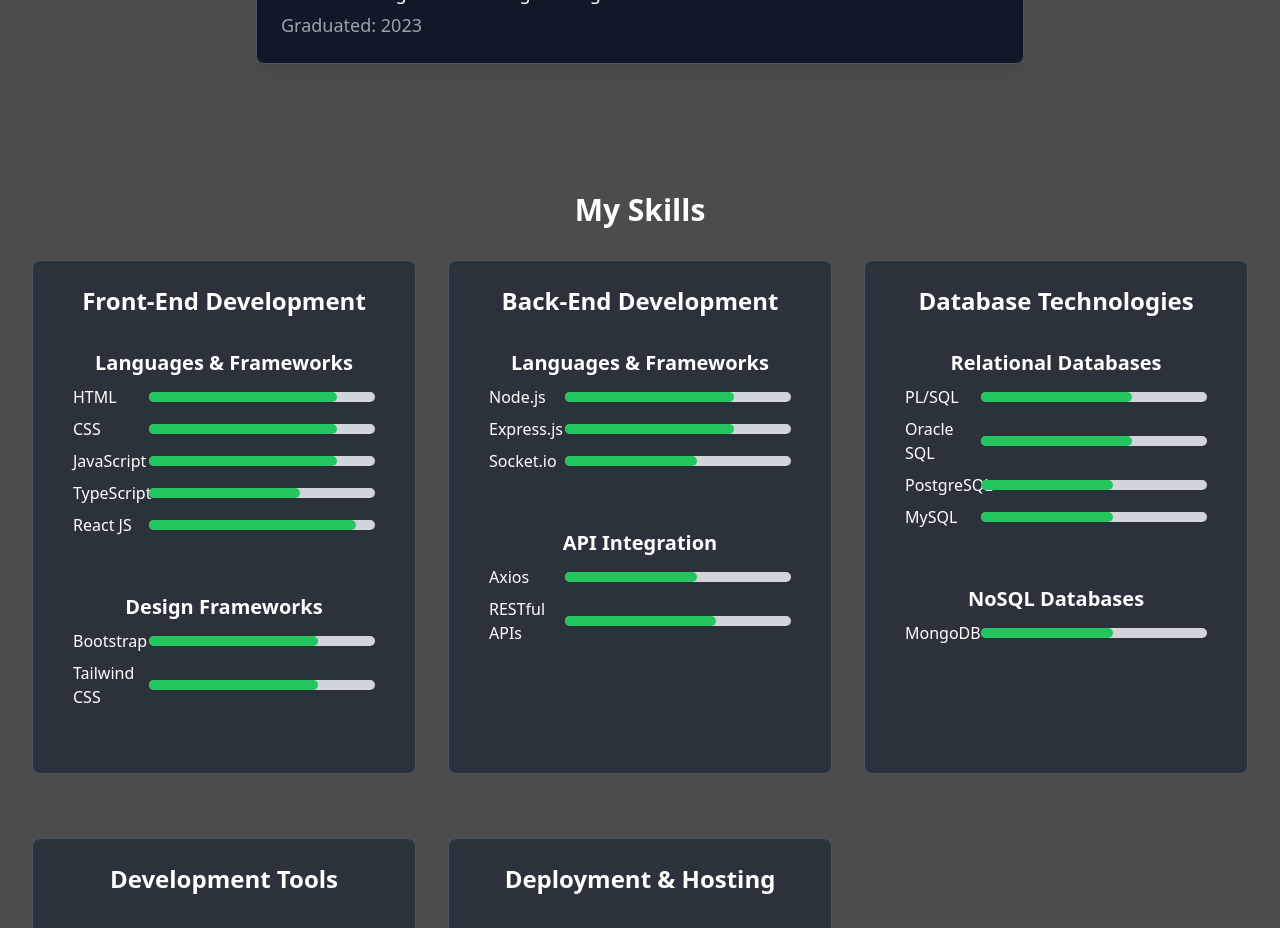
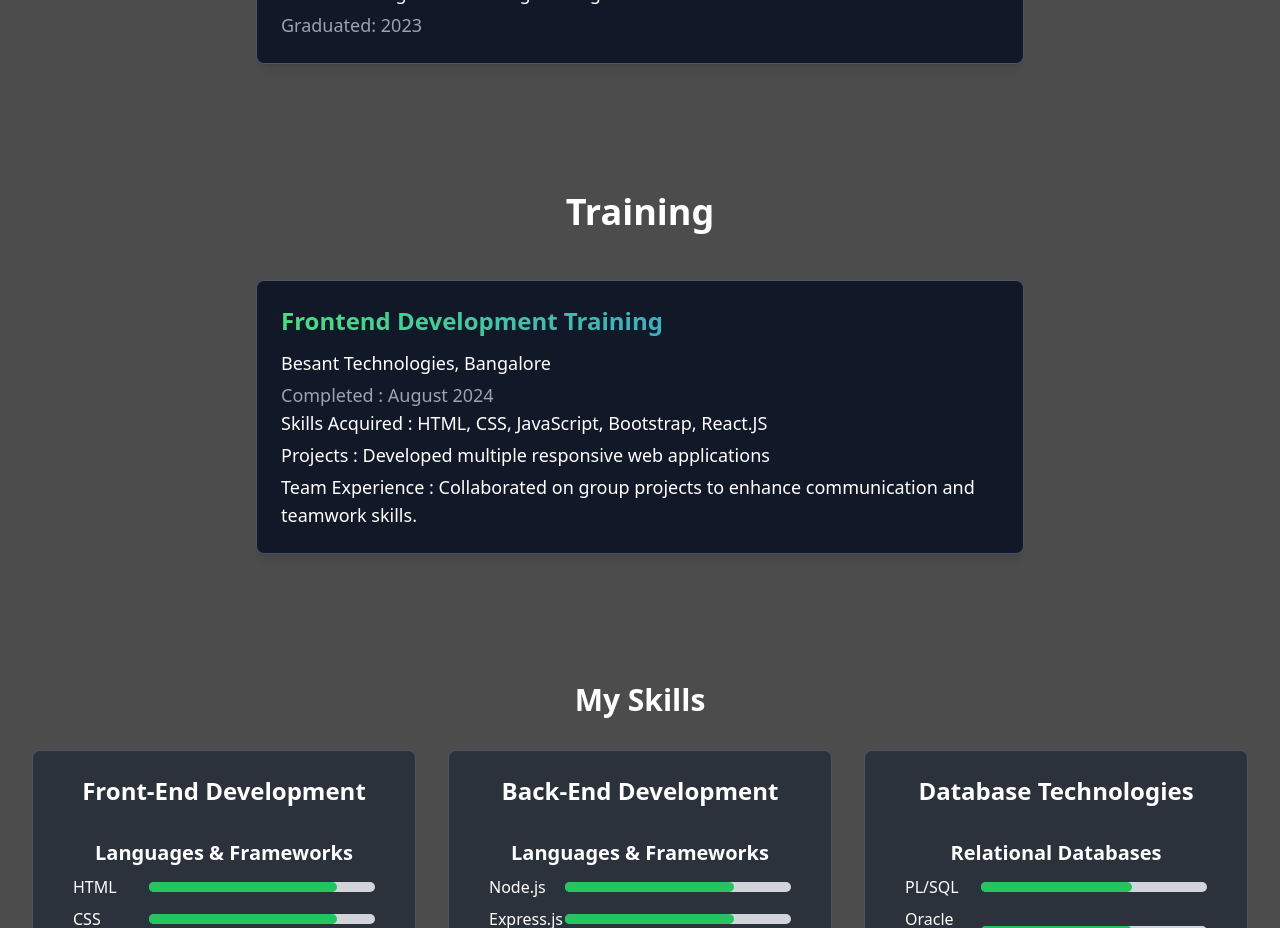
Before and after one commit to Pulavamsi2001/Vamsi-Portfolio, a React (Vite) app: page / in a window 1280 px wide. Shown: the part 1280-2208 px from the top of the page. Built offline with nearby package versions, Linux system fonts and the light colour scheme.

Commit message:
Trainning section added

```diff
--- a/src/App.jsx
+++ b/src/App.jsx
@@ -8,7 +8,7 @@
 import Education from './components/Education';
 import About from './components/About';
 import Contact from './components/Contact';
-
+import Training from './components/Training';
 
 function App() {
   useEffect(() => {
@@ -29,6 +29,7 @@
         <Hero />
         <About />
         <Education />
+        <Training />
         <Skills />
         <Service />
         <Projects />
--- /dev/null
+++ b/src/components/Training.jsx
@@ -0,0 +1,20 @@
+import React from 'react';
+
+const Training = () => {
+  return (
+    <section className='text-white py-16 px-4 md:px-8 lg:px-16'>
+      <h1 className="text-4xl font-bold pb-8 text-center">Training</h1>
+
+      <div className='mt-4 max-w-3xl mx-auto bg-gray-900 p-6 rounded-lg border border-gray-600 shadow-lg'>
+        <h3 className="text-2xl font-semibold mb-3 text-transparent bg-clip-text bg-gradient-to-r from-green-400 to-blue-500">Frontend Development Training</h3>
+        <p className='text-lg mb-1'>Besant Technologies, Bangalore</p>
+        <p className='text-lg text-gray-400'>Completed : August 2024</p>
+        <p className='text-lg mb-1'>Skills Acquired :  HTML, CSS, JavaScript, Bootstrap, React.JS</p>
+        <p className='text-lg mb-1'>Projects : Developed multiple responsive web applications</p>
+        <p className='text-lg'>Team Experience : Collaborated on group projects to enhance communication and teamwork skills.</p>
+      </div>
+    </section>
+  );
+};
+
+export default Training;
```
